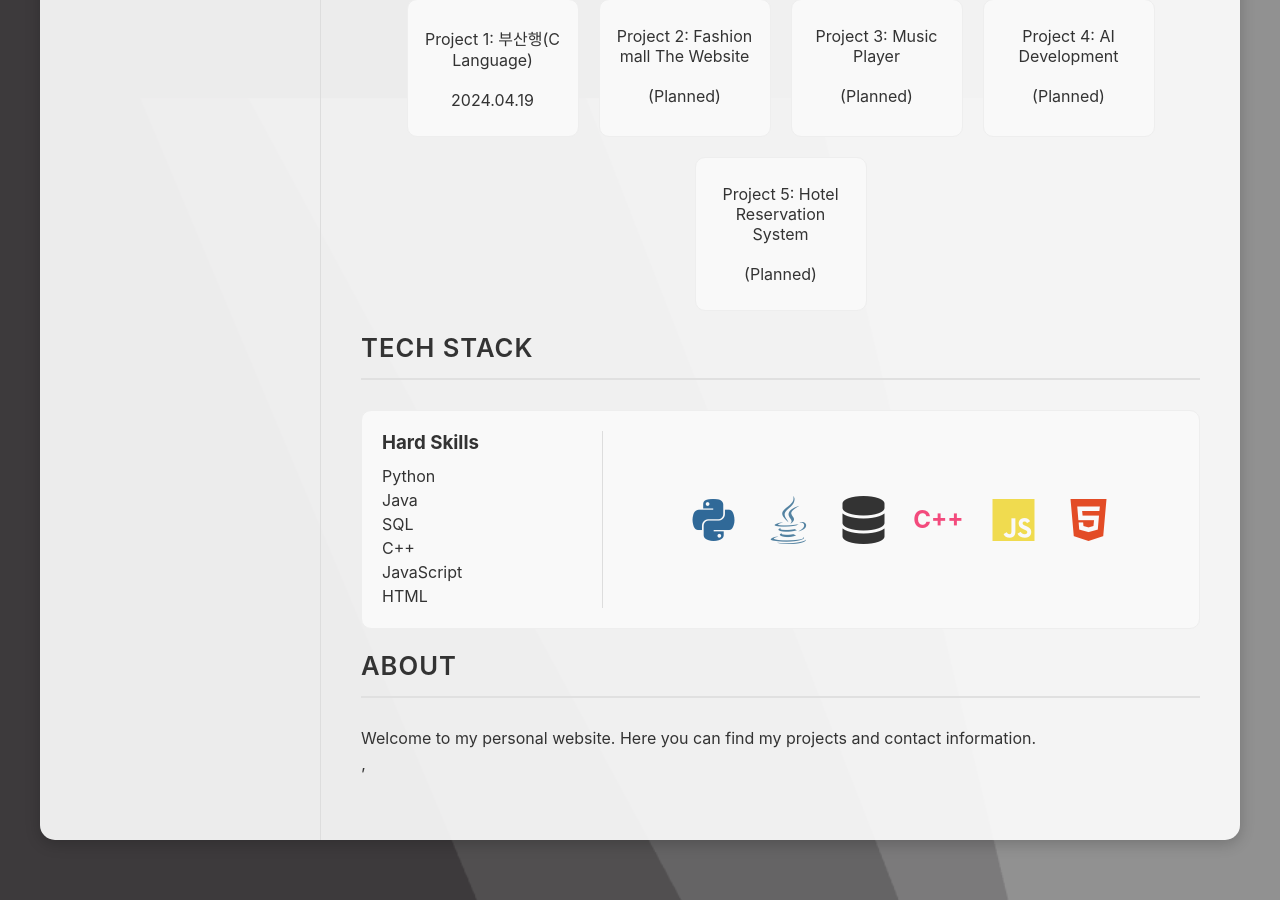
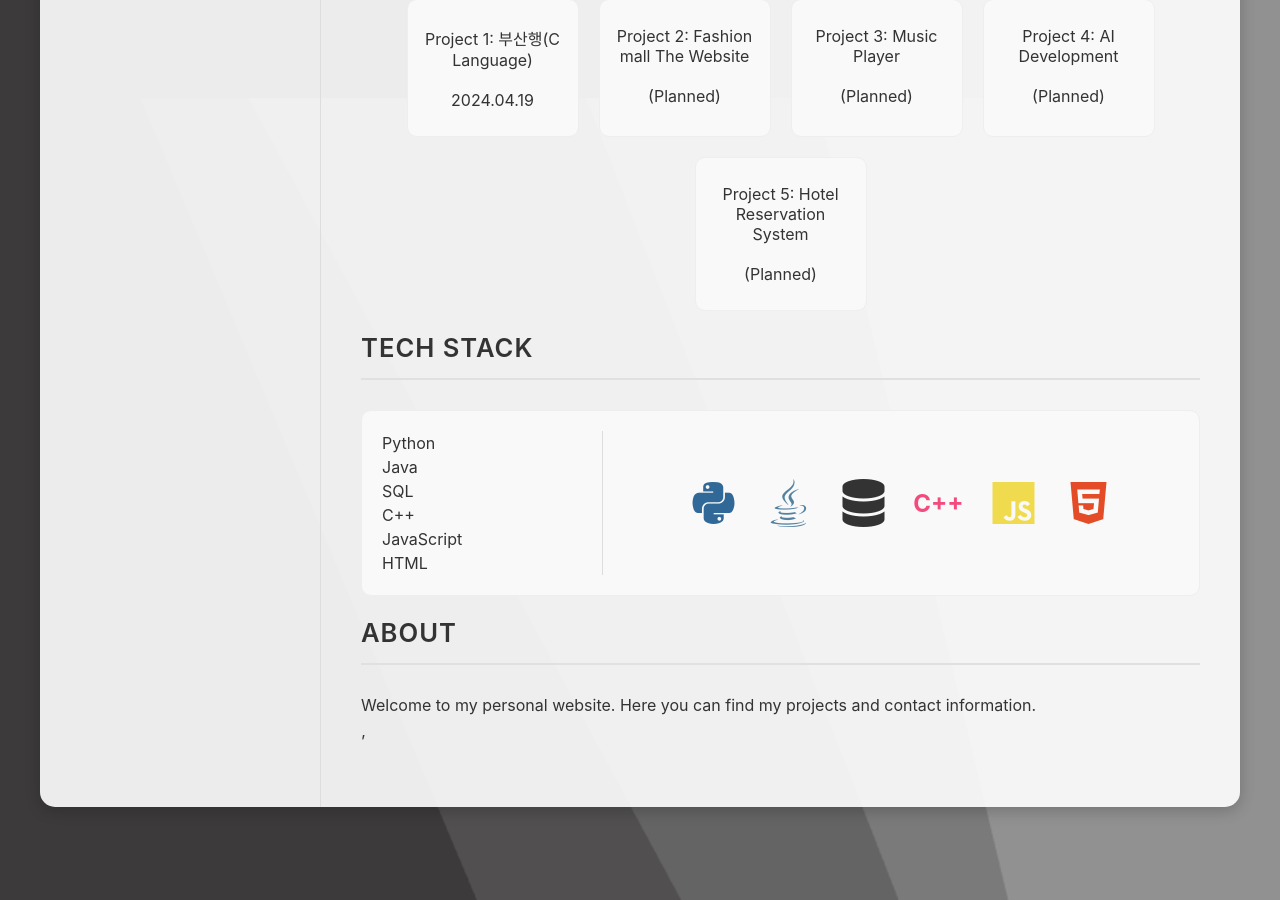
Before and after one commit to Leegaeune/Leegaeune.github.io, a Jekyll site: the page built from index.md, in a window 1280 px wide and 900 px high, scrolled down 802 px. Built offline with Jekyll 4.4.1, drawn with Linux system fonts in a browser that asks for light colours.

Commit message:
Update index.md

```diff
--- a/index.md
+++ b/index.md
@@ -82,7 +82,6 @@ title: Home
 
 <div class="tech-stack-container">
   <div class="tech-stack-text">
-    <h3>Hard Skills</h3>
     <ul>
       <li>Python</li>
       <li>Java</li>
```
